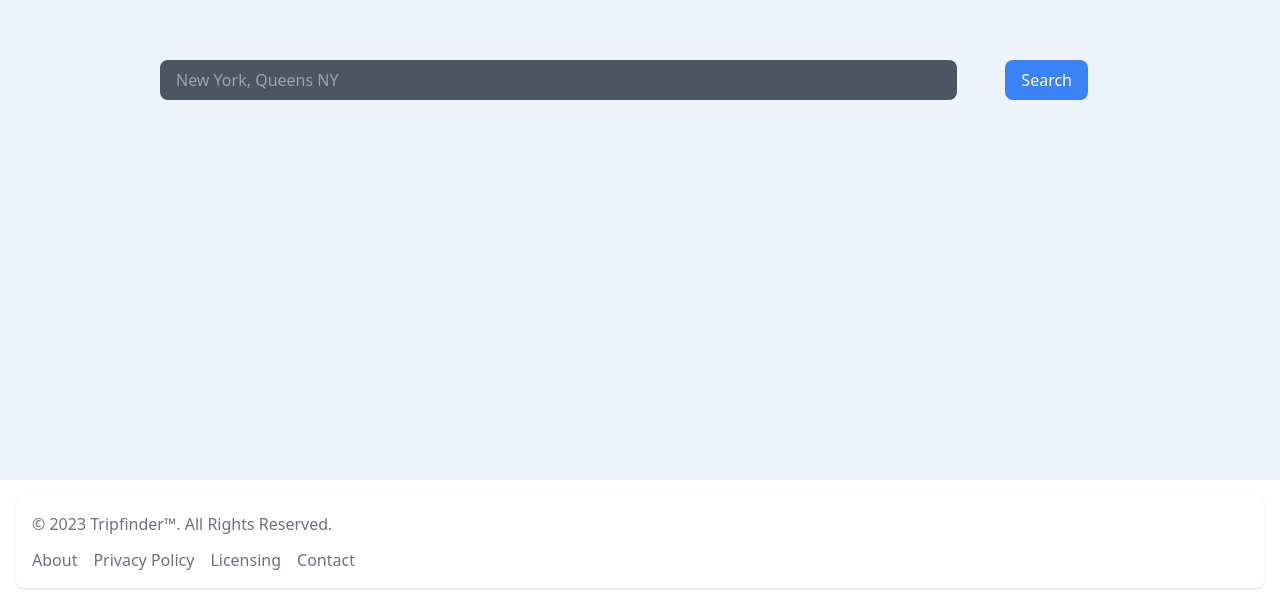
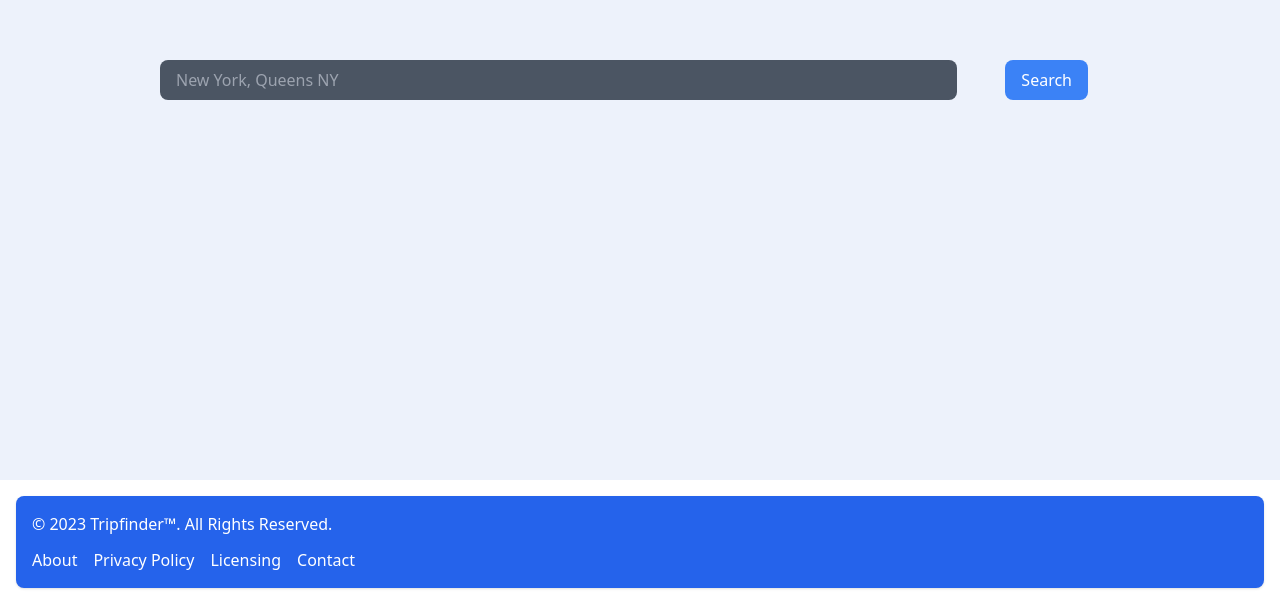
Before and after one commit to jjoeldaniel/lahacks, a SvelteKit app: page / in a window 1280 px wide. Shown: the part 384-988 px from the top of the page. Built offline with nearby package versions, Linux system fonts and the light colour scheme.

Commit message:
changed color palette

```diff
--- a/src/components/Footer.svelte
+++ b/src/components/Footer.svelte
@@ -2,17 +2,17 @@
   import "../app.css";
 </script>
 
-<footer class="bg-white rounded-lg shadow m-4 dark:bg-gray-800">
+<footer class="rounded-lg shadow m-4 bg-blue-600">
   <div
     class="w-full mx-auto max-w-screen-xl p-4 md:flex md:items-center md:justify-between"
   >
-    <span class="text-sm text-gray-500 sm:text-center dark:text-gray-400"
+    <span class="text-sm text-white sm:text-center"
       >© 2023 <a href="https://flowbite.com/" class="hover:underline"
         >Tripfinder™</a
       >. All Rights Reserved.
     </span>
     <ul
-      class="flex flex-wrap items-center mt-3 text-sm font-medium text-gray-500 dark:text-gray-400 sm:mt-0"
+      class="flex flex-wrap items-center mt-3 text-sm font-medium text-white sm:mt-0"
     >
       <li>
         <a href="#" class="mr-4 hover:underline md:mr-6">About</a>
```
